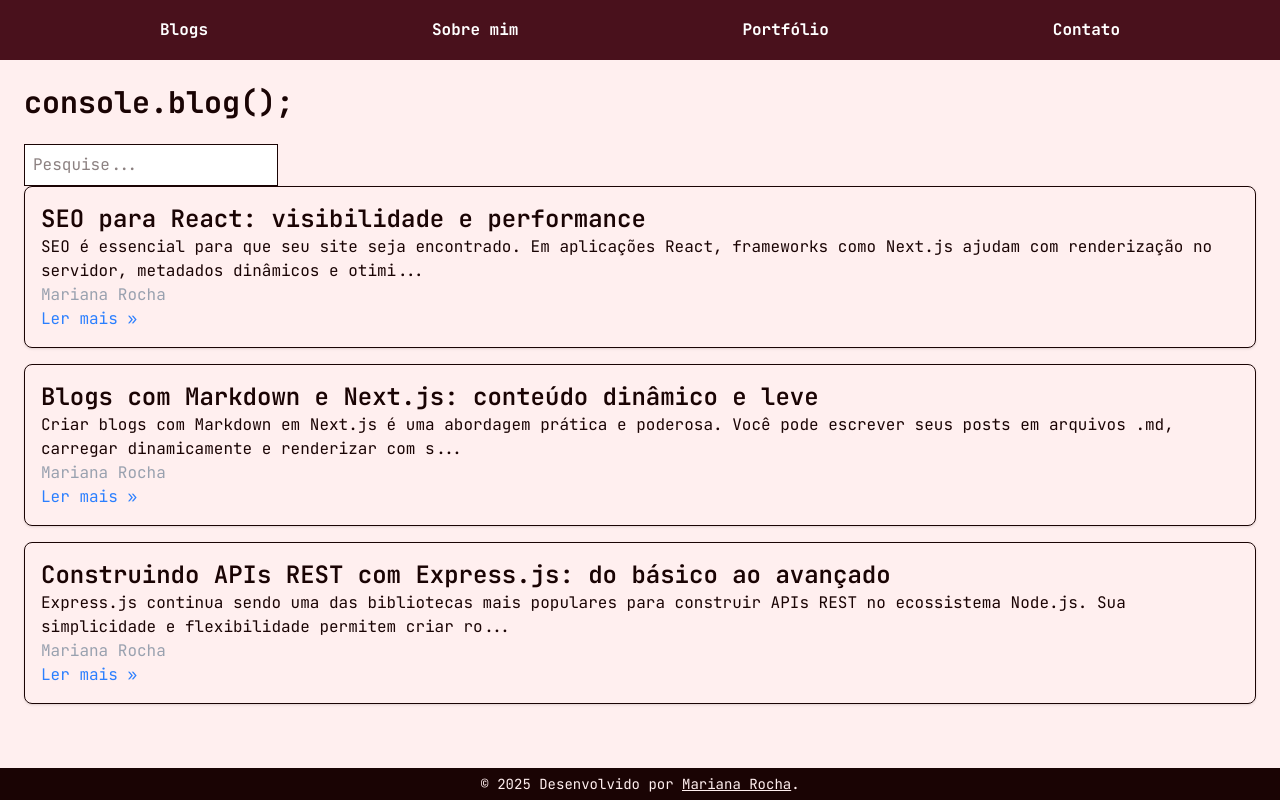
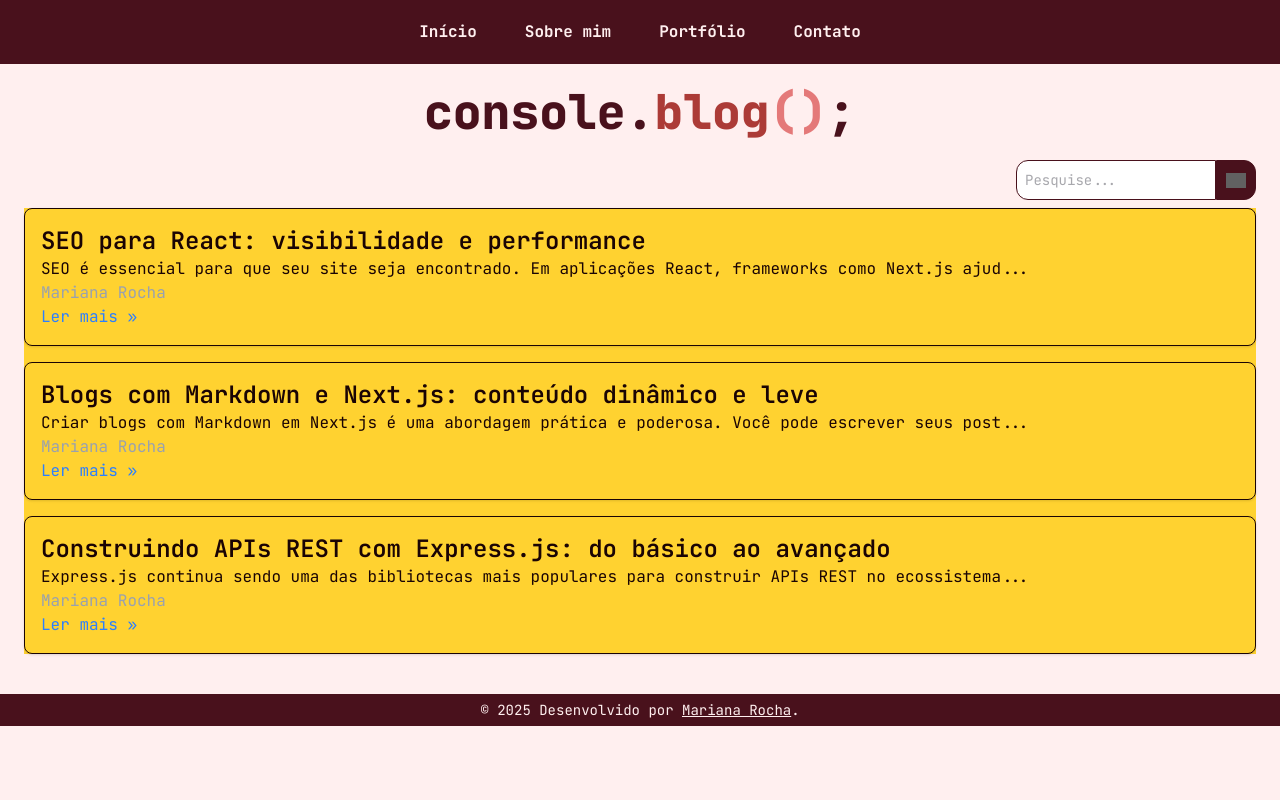
Before and after one commit to mariana4ads/projeto-9, a Next.js app: page / in a window 1280 px wide. Built offline with nearby package versions, Linux system fonts and the light colour scheme; grey boxes are pictures that could not be loaded.

Commit message:
fix: input search

```diff
--- a/app/_components/Footer.tsx
+++ b/app/_components/Footer.tsx
@@ -1,8 +1,8 @@
 export default function Footer() {
   return (
-    <footer className="flex bg-foreground text-background h-8 mt-10 items-center">
+    <footer className="flex bg-[#49111C] text-[#ffefef] h-8 mt-10 items-center">
       <div className="container mx-auto text-center text-sm items-center">
-        © {new Date().getFullYear()} Desenvolvido por <a className="underline hover:text-amber-200" href="https:/github.com/mariana4ads">Mariana Rocha</a>.
+        © {new Date().getFullYear()} Desenvolvido por <a className="underline hover:text-red-200" href="https:/github.com/mariana4ads">Mariana Rocha</a>.
       </div>
     </footer>
   );
--- a/app/_components/Navbar.tsx
+++ b/app/_components/Navbar.tsx
@@ -1,20 +1,31 @@
 import Link from "next/link";
+
+const classLink =
+  "relative py-5 px-2 sm:px-6 text-[#ffefef] font-bold hover:text-red-200 hover:bg-[#38040A]"
 
 export default function Navbar() {
   return (
     <div className="bg-[#49111C]">
-      <ul className="flex justify-between h-15 mx-auto items-center text-1xl text-white font-bold w-3/4">
+      <ul className="flex flex-row justify-center h-16 mx-auto items-center text-1xl font-bold">
         <li>
-          <Link href="/">Blogs</Link>
+          <Link className={classLink} href="/">
+            Início
+          </Link>
         </li>
         <li>
-          <Link href="/about">Sobre mim</Link>
+          <Link className={classLink} href="/about">
+            Sobre mim
+          </Link>
         </li>
         <li>
-          <Link href="/profile">Portfólio</Link>
+          <Link className={classLink} href="/profile">
+            Portfólio
+          </Link>
         </li>
         <li>
-          <Link href="/contact">Contato</Link>
+          <Link className={classLink} href="/contact">
+            Contato
+          </Link>
         </li>
       </ul>
     </div>
--- a/app/_components/Search.tsx
+++ b/app/_components/Search.tsx
@@ -2,14 +2,23 @@
 
 export default function Search({ search, setSearch }) {
   return (
-    <section>
+    <section className="flex justify-center items-center sm:justify-end mb-2">
       <input
-        className="border p-2 bg-white"
+        className="flex border border-[#49111C] px-2 h-10 rounded-l-xl bg-white focus:outline-none text-zinc-600 text-sm w-min-0 w-50"
         type="text"
         placeholder="Pesquise..."
         value={search}
         onChange={(event) => setSearch(event.target.value)}
       />
+      <picture className="flex bg-[#49111C] h-10 w-10 items-center justify-center border border-[#49111C] rounded-r-xl">
+        <img
+          className="invert"
+          width="20"
+          height="20"
+          src="https://img.icons8.com/external-sbts2018-outline-sbts2018/58/external-search-ecommerce-basic-1-sbts2018-outline-sbts2018.png"
+          alt="imagem de uma lupa"
+        />
+      </picture>
     </section>
   );
 }
--- a/app/globals.css
+++ b/app/globals.css
@@ -14,13 +14,14 @@
 
 @media (prefers-color-scheme: dark) {
   :root {
-  --background:#1a0404;
-  --foreground:#ffefef;
-}
+    --background:#1a0404;
+    --foreground:#ffefef;
+  }
 }
 
 body {
   background: var(--background);
   color: var(--foreground);
   font-family: "JetBrains Mono";
+  box-sizing: border-box;
 }
--- a/app/page.tsx
+++ b/app/page.tsx
@@ -11,16 +11,19 @@ export default function Home() {
   const filteredBlogs = blogs.filter((blog) => blog.conteudo.toLowerCase().includes(search.toLowerCase()));
 
   return (
-    <main className="p-6">
-      <h1 className="text-3xl font-bold mb-6">console.blog();</h1>
+    <main className="px-6">
+      <h1 className="text-4xl sm:text-5xl text-[#49111C] dark:text-[#ffefef] mt-6 text-center font-extrabold mb-6">
+        console.<span className="text-[#ac3b37]">blog</span>
+        <span className="text-[#e47979]">()</span>;
+      </h1>
 
-      <Search search={search} setSearch={setSearch} />
+        <Search search={search} setSearch={setSearch} />
 
-      <ul className="space-y-4">
+      <ul className="bg-amber-300 space-y-4">
         {filteredBlogs.slice(-3).map((blog) => (
           <li className="border p-4 rounded-lg shadow-sm" key={blog.id}>
             <h2 className="text-2xl font-semibold">{blog.titulo}</h2>
-            <p>{blog.conteudo.slice(0, 160)}...</p>
+            <p>{blog.conteudo.slice(0, 100)}...</p>
             <p className="text-gray-400">{blog.autor}</p>
             <Link className="text-blue-500 hover:underline" href={`/blogs/${blog.id}`}>
               Ler mais &raquo;
```
